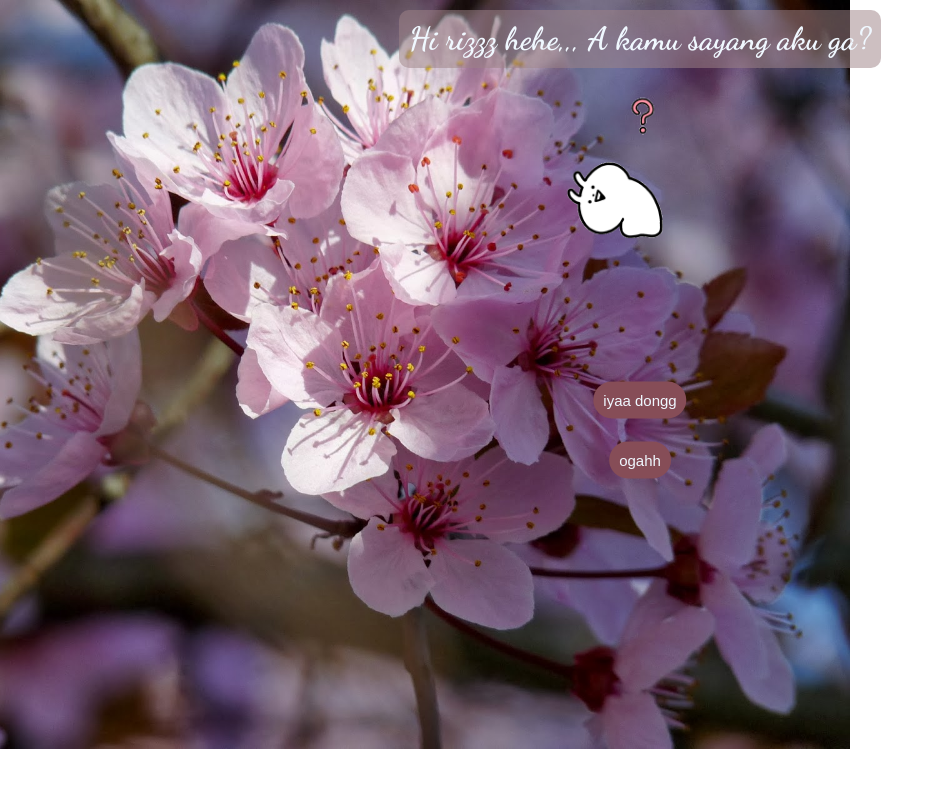
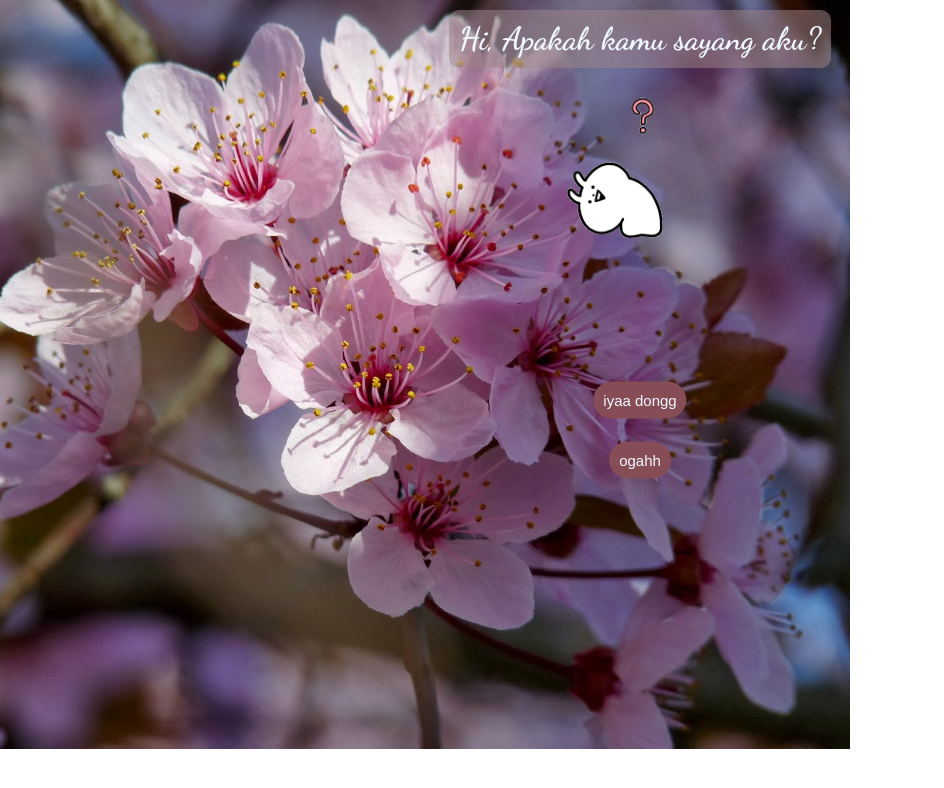
Before and after one commit to tippoart/what-do-you-love-me, a plain HTML site: page index.html in a window 1280 px wide. Shown: the whole page, without its empty margins (0-944 px from the left). Drawn offline with Linux system fonts and the light colour scheme; a web font is replaced by a local one.

Commit message:
Update index.html

```diff
--- a/index.html
+++ b/index.html
@@ -15,7 +15,7 @@
 <body>
 
     <div class="click">
-        <h1>Hi rizzz hehe,,, A kamu sayang aku ga? </h1>
+               <h1>Hi, Apakah kamu sayang aku? </h1>
         <img id="giftImage" src="usagyuuun-quan-inc.gif" alt="">
 
         <img id="imge" src="tanzen-junge.gif" alt="">
```
